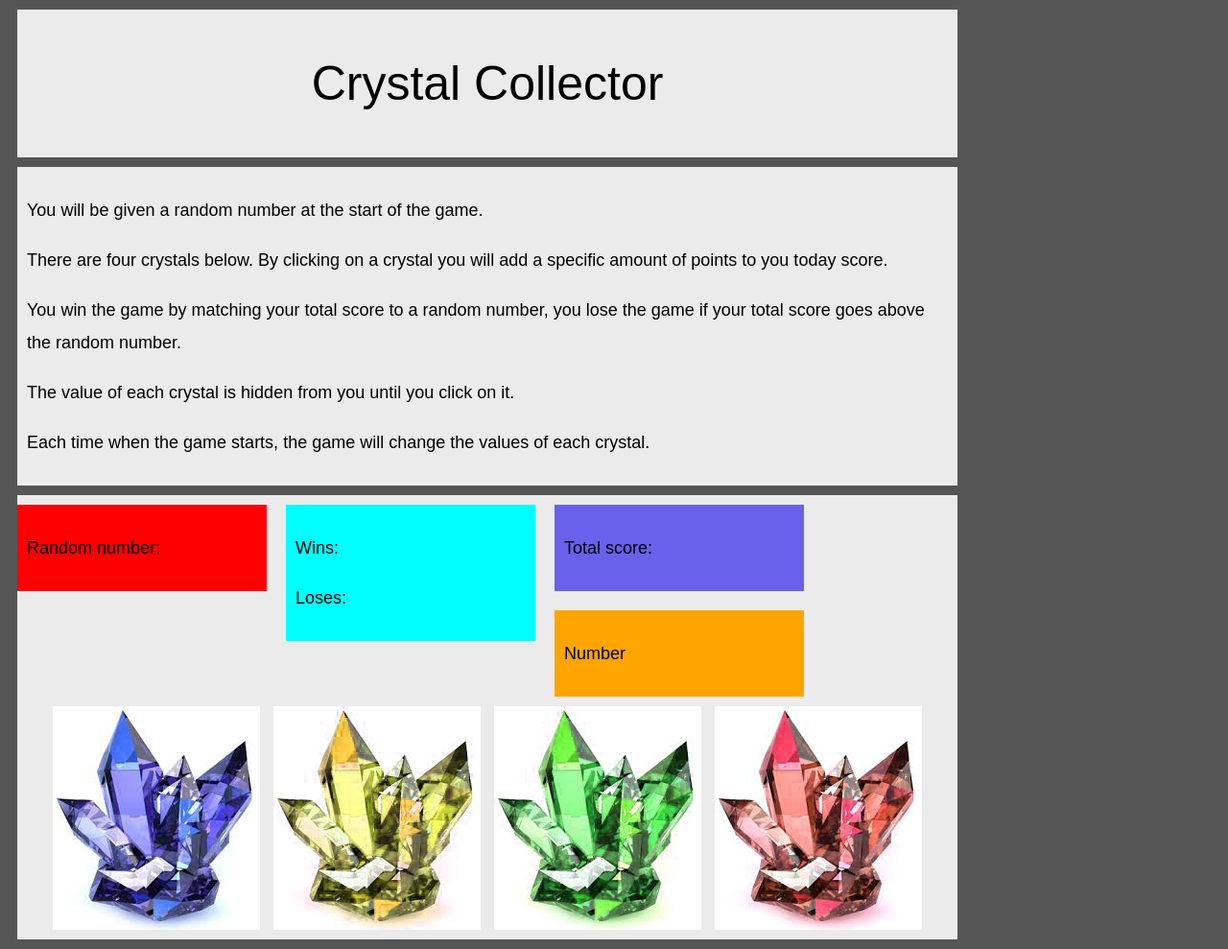
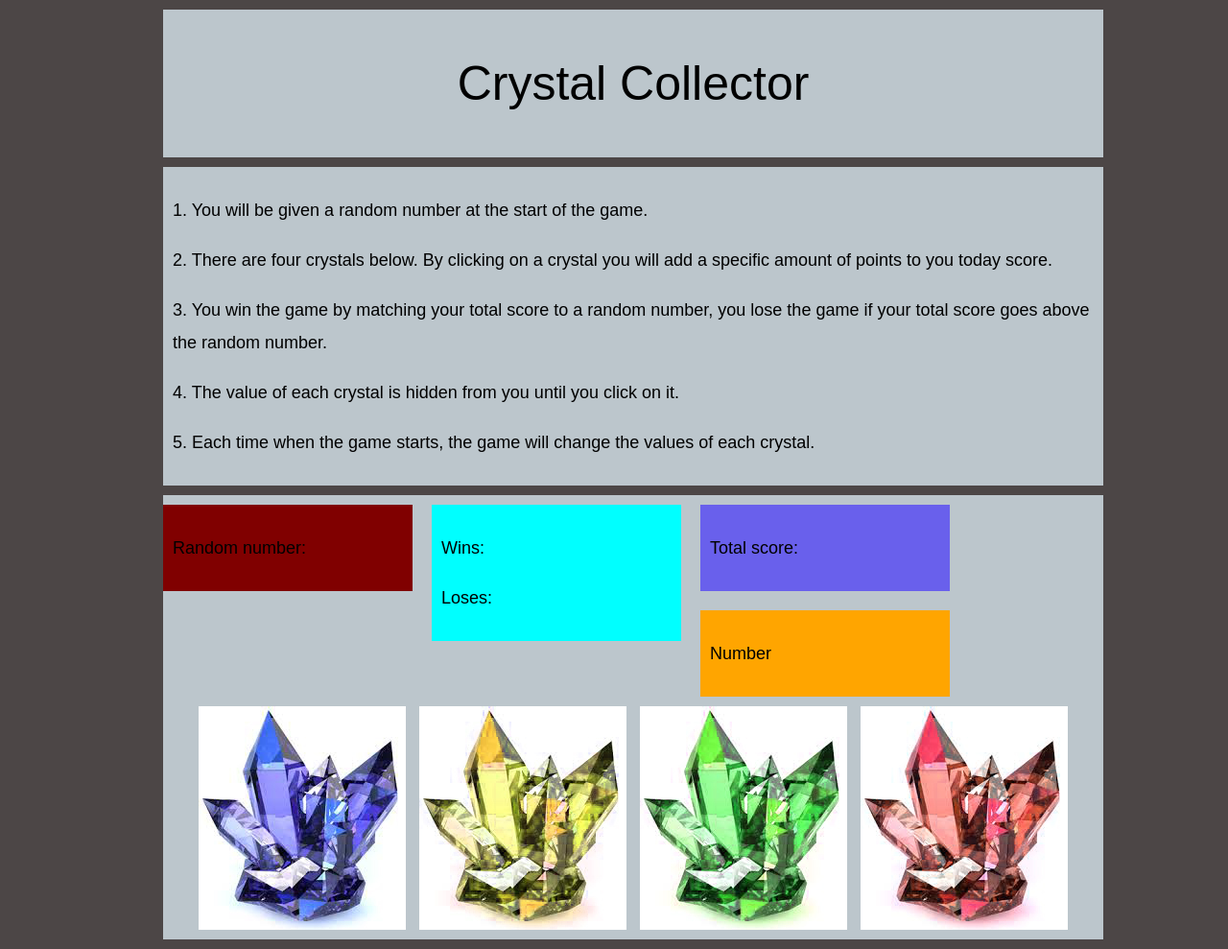
Before and after one commit to lastmaxstanding/week-4-game, a PHP site: page / in a window 1280 px wide. Shown: the whole page at 96% size. Run offline with PHP 8.4, Linux system fonts and the light colour scheme.

Commit message:
version 6

```diff
--- a/assets/css/style.css
+++ b/assets/css/style.css
@@ -1,12 +1,13 @@
 body {
-	background-image: url("assets/images/background.jpeg");
+	background-image: url('../../assets/images/background.jpg');
 	background-repeat: repeat;
-	background: #555;
+	background: #4C4646;
 	font-size: 50px;
 	line-height: 34px;
 	font-family: 'Arial', 'Helvetica Neue', Helvetica, sans-serif;
 	color: #777;
 	width: 960px;
+	margin: auto;
 }
 
 div {
@@ -14,7 +15,7 @@
 	width: 100%;
 	padding: 10px;
 	margin: 10px;
-	background: #ebebeb;
+	background: #BCC6CC;
 	text-align: center;
 
 }
@@ -35,7 +36,7 @@
 .block1 {
 	display: block;
 	width: 25%;
-	background: #FF0000;
+	background: #800000;
 	float: left;
 }
 #block1 {
--- a/index.html
+++ b/index.html
@@ -10,12 +10,12 @@
 		<p>Crystal Collector</p>
 	</div>
 	<div id='writing'>
-		<p>You will be given a random number at the start of the game.</p>
-		<p>There are four crystals below. By clicking on a crystal you will
+		<p>1. You will be given a random number at the start of the game.</p>
+		<p>2. There are four crystals below. By clicking on a crystal you will
 		add a specific amount of points to you today score.</p>
-		<p>You win the game by matching your total score to a random number, you lose the game if your total score goes above the random number.</p>
-		<p>The value of each crystal is hidden from you until you click on it.</p>
-		<p>Each time when the game starts, the game will change the values of each crystal.</p>
+		<p>3. You win the game by matching your total score to a random number, you lose the game if your total score goes above the random number.</p>
+		<p>4. The value of each crystal is hidden from you until you click on it.</p>
+		<p>5. Each time when the game starts, the game will change the values of each crystal.</p>
 	</div>
 
 	<div id='block1' class='block1'><p>Random number:</p></div>
```
Also changed, not shown: 2 other files.
